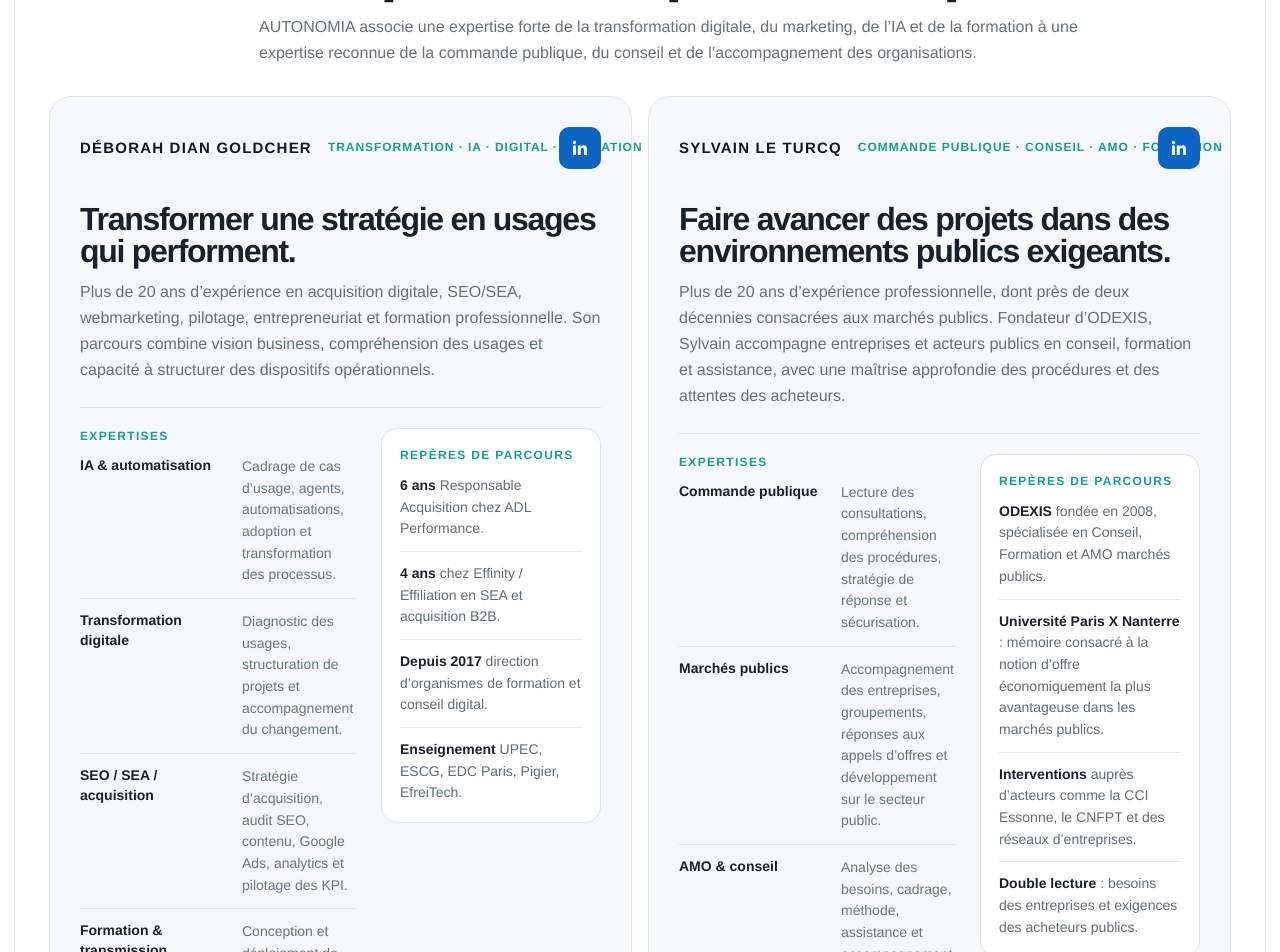
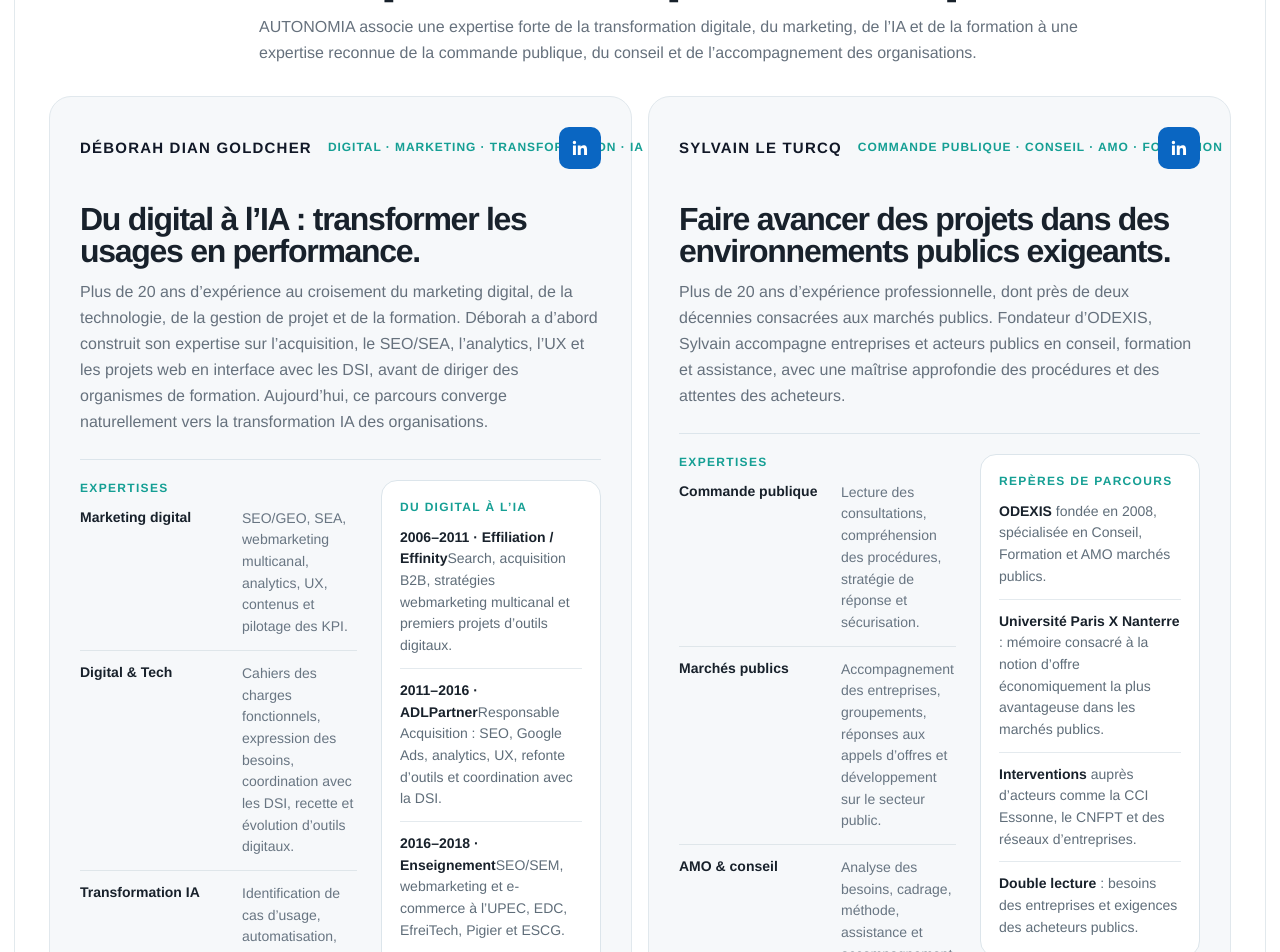
Before and after one commit to aristote-app/Autonomia-MCP, a Next.js app in the folder site/: page /a-propos in a window 1280 px wide. Shown: the part 2320-3272 px from the top of the page. Built offline with nearby package versions, Linux system fonts and the light colour scheme; no server answers.

Commit message:
Reframe Deborah profile from digital expertise to AI transformation

```diff
--- a/site/app/a-propos/page.js
+++ b/site/app/a-propos/page.js
@@ -196,7 +196,7 @@ export default function AboutPage() {
             <div className="aboutMarketingPersonTop">
               <div>
                 <small className="aboutExpertName">DÉBORAH DIAN GOLDCHER</small>
-                <span>TRANSFORMATION · IA · DIGITAL · FORMATION</span>
+                <span>DIGITAL · MARKETING · TRANSFORMATION · IA · FORMATION</span>
               </div>
               <a
                 className="aboutLinkedIn"
@@ -212,31 +212,34 @@ export default function AboutPage() {
               </a>
             </div>
 
-            <h3>Transformer une stratégie en usages qui performent.</h3>
+            <h3>Du digital à l’IA : transformer les usages en performance.</h3>
             <p className="aboutExpertIntro">
-              Plus de 20 ans d’expérience en acquisition digitale, SEO/SEA, webmarketing, pilotage,
-              entrepreneuriat et formation professionnelle. Son parcours combine vision business,
-              compréhension des usages et capacité à structurer des dispositifs opérationnels.
+              Plus de 20 ans d’expérience au croisement du marketing digital, de la technologie,
+              de la gestion de projet et de la formation. Déborah a d’abord construit son expertise
+              sur l’acquisition, le SEO/SEA, l’analytics, l’UX et les projets web en interface avec les DSI,
+              avant de diriger des organismes de formation. Aujourd’hui, ce parcours converge naturellement
+              vers la transformation IA des organisations.
             </p>
 
             <div className="aboutExpertSplit">
               <div>
                 <small>EXPERTISES</small>
                 <ul>
-                  <li><strong>IA & automatisation</strong><span>Cadrage de cas d’usage, agents, automatisations, adoption et transformation des processus.</span></li>
-                  <li><strong>Transformation digitale</strong><span>Diagnostic des usages, structuration de projets et accompagnement du changement.</span></li>
-                  <li><strong>SEO / SEA / acquisition</strong><span>Stratégie d’acquisition, audit SEO, contenu, Google Ads, analytics et pilotage des KPI.</span></li>
-                  <li><strong>Formation & transmission</strong><span>Conception et déploiement de formations digitales, bureautiques et IA en entreprise et dans l’enseignement supérieur.</span></li>
-                  <li><strong>Pilotage business</strong><span>Direction de structures, conception d’offres, développement et gestion de partenaires.</span></li>
+                  <li><strong>Marketing digital</strong><span>SEO/GEO, SEA, webmarketing multicanal, analytics, UX, contenus et pilotage des KPI.</span></li>
+                  <li><strong>Digital & Tech</strong><span>Cahiers des charges fonctionnels, expression des besoins, coordination avec les DSI, recette et évolution d’outils digitaux.</span></li>
+                  <li><strong>Transformation IA</strong><span>Identification de cas d’usage, automatisation, agents IA, adoption et évolution des processus métier.</span></li>
+                  <li><strong>Formation & L&D</strong><span>Ingénierie pédagogique, co-construction de programmes, animation, qualité et montée en compétences.</span></li>
+                  <li><strong>Pilotage opérationnel</strong><span>Direction de structures, staffing, recrutement, réponses aux appels d’offres, CRM et conduite de projets de bout en bout.</span></li>
                 </ul>
               </div>
 
-              <div className="aboutExpertMarkers">
-                <small>REPÈRES DE PARCOURS</small>
-                <p><strong>6 ans</strong> Responsable Acquisition chez ADL Performance.</p>
-                <p><strong>4 ans</strong> chez Effinity / Effiliation en SEA et acquisition B2B.</p>
-                <p><strong>Depuis 2017</strong> direction d’organismes de formation et conseil digital.</p>
-                <p><strong>Enseignement</strong> UPEC, ESCG, EDC Paris, Pigier, EfreiTech.</p>
+              <div className="aboutExpertMarkers aboutExpertTimeline">
+                <small>DU DIGITAL À L’IA</small>
+                <p><strong>2006–2011 · Effiliation / Effinity</strong><span>Search, acquisition B2B, stratégies webmarketing multicanal et premiers projets d’outils digitaux.</span></p>
+                <p><strong>2011–2016 · ADLPartner</strong><span>Responsable Acquisition : SEO, Google Ads, analytics, UX, refonte d’outils et coordination avec la DSI.</span></p>
+                <p><strong>2016–2018 · Enseignement</strong><span>SEO/SEM, webmarketing et e-commerce à l’UPEC, EDC, EfreiTech, Pigier et ESCG.</span></p>
+                <p><strong>2018–2026 · Direction & formation</strong><span>Direction d’organismes de formation, ingénierie pédagogique, recrutement, staffing, qualité et pilotage opérationnel.</span></p>
+                <p className="aboutExpertNow"><strong>Aujourd’hui · Transformation IA</strong><span>Mettre cette culture digitale, métier et pédagogique au service de l’adoption de l’IA dans les organisations.</span></p>
               </div>
             </div>
           </article>
```
